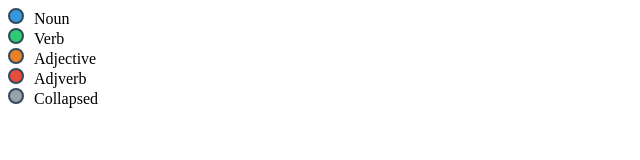
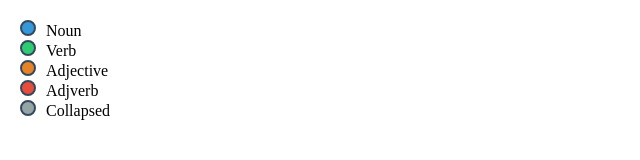
Before and after one commit to Donners45/WordVisualization, a plain HTML site: page Prototypes/Front End/index.html in a window 1280 px wide. Shown: the whole page, without its empty margins (0-640 px from the left). Drawn offline with nearby package versions, Linux system fonts and the light colour scheme.

Commit message:
Few styling tweaks

```diff
--- a/Prototypes/Front End/assets/styles/styles.css
+++ b/Prototypes/Front End/assets/styles/styles.css
@@ -15,6 +15,9 @@ line.link {
 ul {
 	margin: 0;
 	padding: 0;
+	position: absolute;
+	top: 20px;
+	left: 20px;
 }
 
 li {
```
